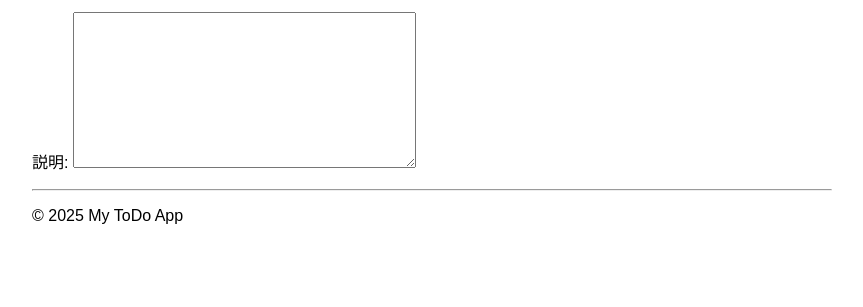
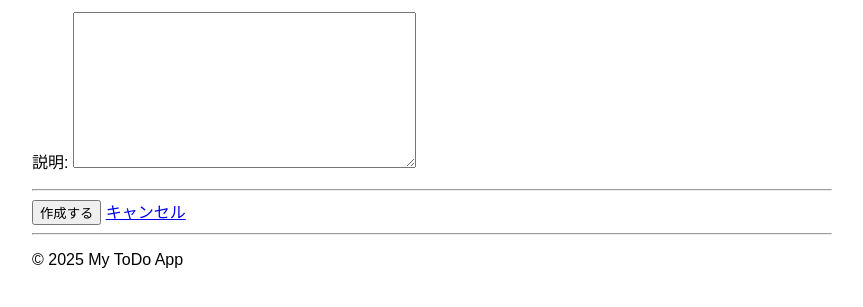
Before and after one commit to neun39/portfolio, a Django app: template day1/tasks/templates/task_create.html in a window 1280 px wide. Shown: the part 186-493 px from the top of the page, without its empty margins (208-1071 px from the left). Run offline with Django 5.2, Linux system fonts and the light colour scheme; the template is opened without the code that fills it: values that come from a table or form of the project are taken from there, others are empty.

Commit message:
task_createを追加

```diff
--- a/day1/tasks/templates/task_create.html
+++ b/day1/tasks/templates/task_create.html
@@ -16,5 +16,12 @@
                 {% endfor %}
             </div>
         {% endif %}
+
         {{ form.as_p }}
+
+        {# ↓ ここからが追加・修正部分です #}
+        <hr> {# 区切り線（任意） #}
+        <button type="submit" class="btn btn-primary">作成する</button>
+        <a href="{% url 'task_list_uncompleted' %}" class="btn btn-secondary">キャンセル</a> {# キャンセルして一覧に戻るリンク（推奨） #}
+    </form> {# ← form タグをここで閉じます #}
 {% endblock %}
```
